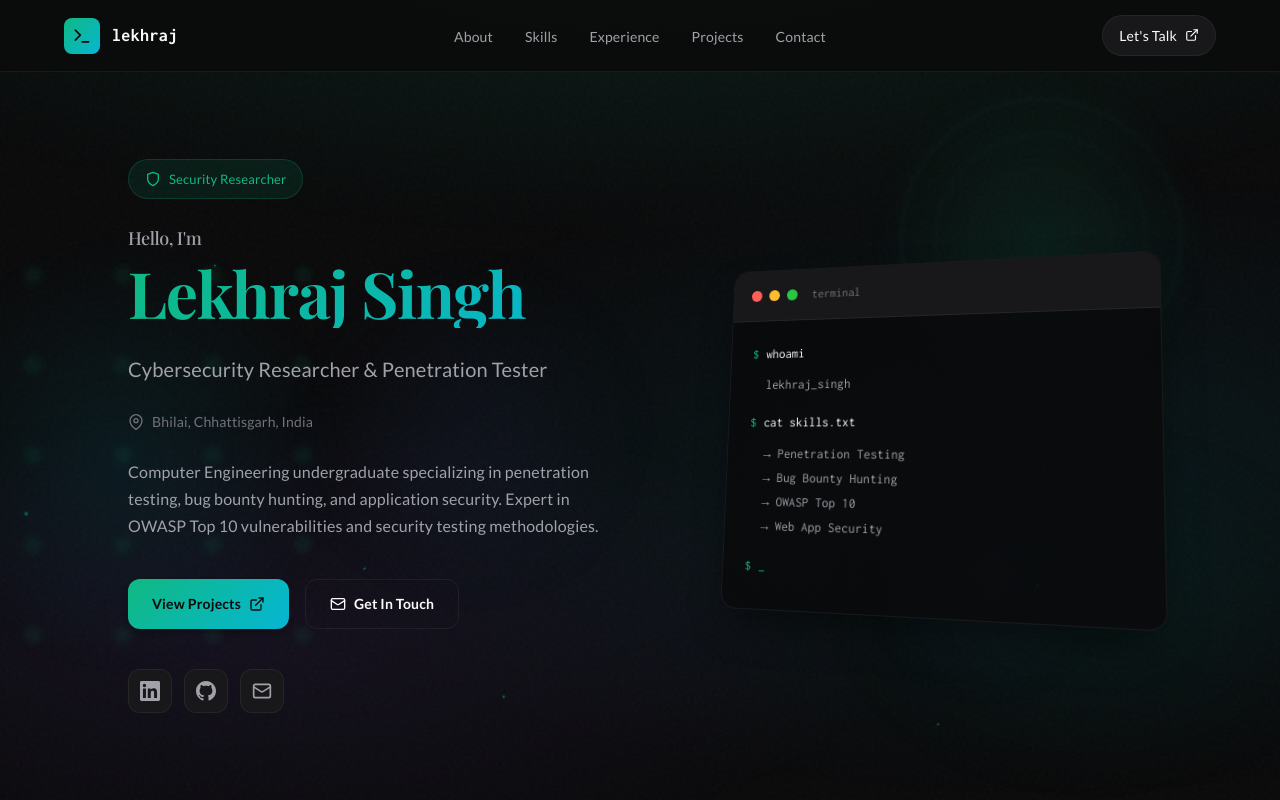
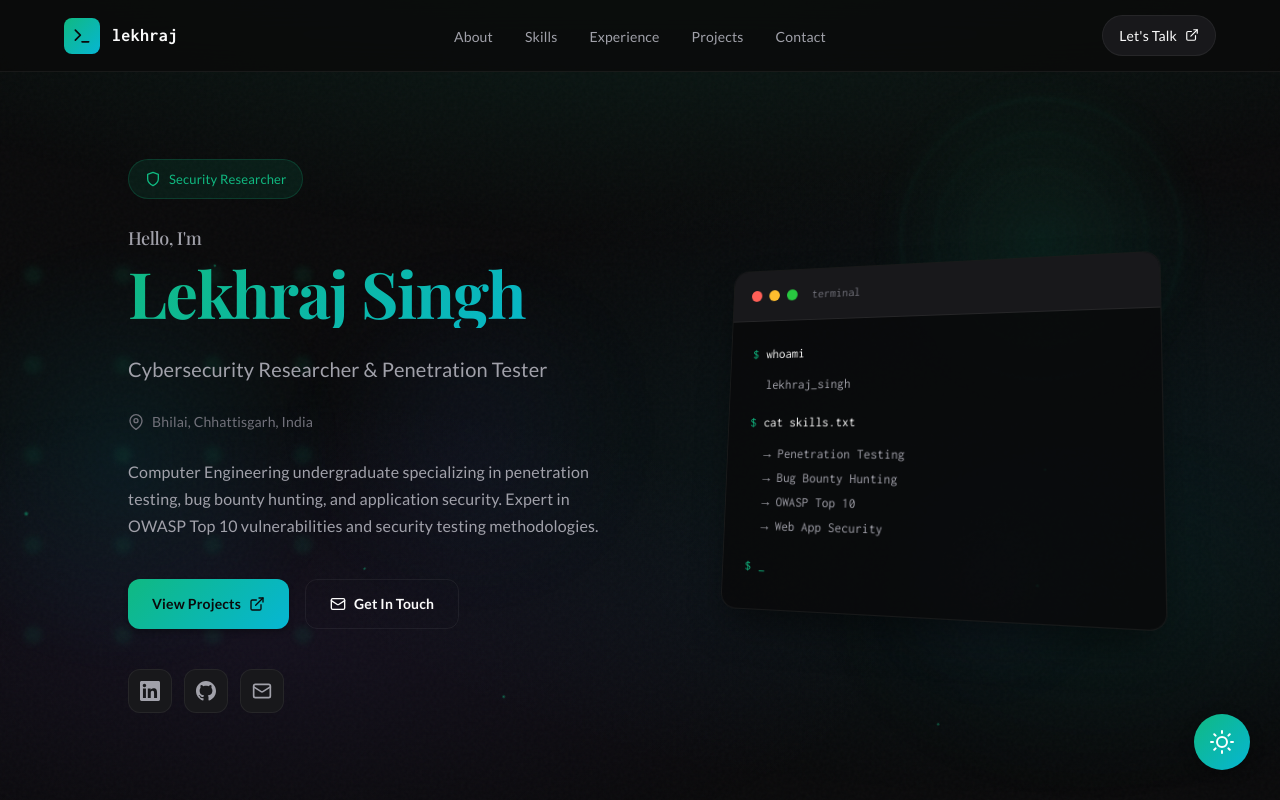
Before and after one commit to lekhrazz19/lekhrazz19.github.io, a React (Vite) app: page / in a window 1280 px wide. Shown: the top 800 px of the page. Built offline with nearby package versions, Linux system fonts and the light colour scheme.

Commit message:
feat: Add initial React application with custom cursor, theme switcher, scroll animations, and floating particle effects.

```diff
--- a/src/App.jsx
+++ b/src/App.jsx
@@ -139,6 +139,108 @@ function FloatingParticles() {
         />
       ))}
     </div>
+  );
+}
+
+// Magic Color Change Button
+// Magic Theme Switcher Button
+function MagicButton() {
+  const [currentThemeIndex, setCurrentThemeIndex] = useState(0);
+  const [isHovered, setIsHovered] = useState(false);
+
+  const themes = [
+    {
+      name: 'Emerald',
+      colors: {
+        '--accent-primary': '#10b981',
+        '--accent-secondary': '#06b6d4',
+        '--accent-gradient': 'linear-gradient(135deg, #10b981 0%, #06b6d4 100%)',
+        '--border-hover': 'rgba(16, 185, 129, 0.3)',
+        '--shadow-glow': '0 0 40px rgba(16, 185, 129, 0.15)'
+      }
+    },
+    {
+      name: 'Cyberpunk',
+      colors: {
+        '--accent-primary': '#f472b6',
+        '--accent-secondary': '#60a5fa',
+        '--accent-gradient': 'linear-gradient(135deg, #f472b6 0%, #60a5fa 100%)',
+        '--border-hover': 'rgba(244, 114, 182, 0.3)',
+        '--shadow-glow': '0 0 40px rgba(244, 114, 182, 0.15)'
+      }
+    },
+    {
+      name: 'Midnight',
+      colors: {
+        '--accent-primary': '#8b5cf6',
+        '--accent-secondary': '#6366f1',
+        '--accent-gradient': 'linear-gradient(135deg, #8b5cf6 0%, #6366f1 100%)',
+        '--border-hover': 'rgba(139, 92, 246, 0.3)',
+        '--shadow-glow': '0 0 40px rgba(139, 92, 246, 0.15)'
+      }
+    },
+    {
+      name: 'Sunset',
+      colors: {
+        '--accent-primary': '#f59e0b',
+        '--accent-secondary': '#ef4444',
+        '--accent-gradient': 'linear-gradient(135deg, #f59e0b 0%, #ef4444 100%)',
+        '--border-hover': 'rgba(245, 158, 11, 0.3)',
+        '--shadow-glow': '0 0 40px rgba(245, 158, 11, 0.15)'
+      }
+    },
+    {
+      name: 'Neon',
+      colors: {
+        '--accent-primary': '#a3e635',
+        '--accent-secondary': '#22d3ee',
+        '--accent-gradient': 'linear-gradient(135deg, #a3e635 0%, #22d3ee 100%)',
+        '--border-hover': 'rgba(163, 230, 53, 0.3)',
+        '--shadow-glow': '0 0 40px rgba(163, 230, 53, 0.15)'
+      }
+    }
+  ];
+
+  const changeTheme = () => {
+    const nextIndex = (currentThemeIndex + 1) % themes.length;
+    setCurrentThemeIndex(nextIndex);
+
+    const theme = themes[nextIndex];
+    const root = document.documentElement;
+
+    Object.entries(theme.colors).forEach(([property, value]) => {
+      root.style.setProperty(property, value);
+    });
+  };
+
+  return (
+    <button
+      onClick={changeTheme}
+      onMouseEnter={() => setIsHovered(true)}
+      onMouseLeave={() => setIsHovered(false)}
+      className="magic-button"
+      style={{
+        background: themes[currentThemeIndex].colors['--accent-gradient'],
+        boxShadow: isHovered
+          ? themes[currentThemeIndex].colors['--shadow-glow'].replace('0.15', '0.6')
+          : '0 4px 15px rgba(0,0,0,0.3)',
+      }}
+      aria-label="Switch Theme"
+      title={`Current Theme: ${themes[currentThemeIndex].name}`}
+    >
+      <svg
+        viewBox="0 0 24 24"
+        fill="none"
+        stroke="currentColor"
+        strokeWidth="2"
+        strokeLinecap="round"
+        strokeLinejoin="round"
+        style={{ transform: isHovered ? 'rotate(180deg)' : 'rotate(0deg)' }}
+      >
+        <circle cx="12" cy="12" r="5" />
+        <path d="M12 1v2M12 21v2M4.22 4.22l1.42 1.42M18.36 18.36l1.42 1.42M1 12h2M21 12h2M4.22 19.78l1.42-1.42M18.36 5.64l1.42-1.42" />
+      </svg>
+    </button>
   );
 }
 
@@ -330,6 +432,9 @@ export default function App() {
 
       {/* Floating Particles */}
       <FloatingParticles />
+
+      {/* Magic Button */}
+      <MagicButton />
 
       {/* Floating Doodles */}
       <div className="doodle-container">
--- a/src/styles.css
+++ b/src/styles.css
@@ -1068,6 +1068,35 @@ h3,
   transform: translateY(-2px);
 }
 
+/* Magic Color Button */
+.magic-button {
+  position: fixed;
+  bottom: 30px;
+  right: 30px;
+  width: 56px;
+  height: 56px;
+  border-radius: 50%;
+  border: none;
+  cursor: pointer;
+  z-index: 999;
+  display: flex;
+  align-items: center;
+  justify-content: center;
+  color: white;
+  transition: all 0.4s cubic-bezier(0.175, 0.885, 0.32, 1.275);
+  box-shadow: 0 4px 15px rgba(0, 0, 0, 0.3);
+}
+
+.magic-button:active {
+  transform: scale(0.9);
+}
+
+.magic-button svg {
+  width: 24px;
+  height: 24px;
+  transition: transform 0.6s ease;
+}
+
 /* Hero Visual - Terminal Card */
 /* Hero Visual - Terminal Card */
 .hero-visual {
```
